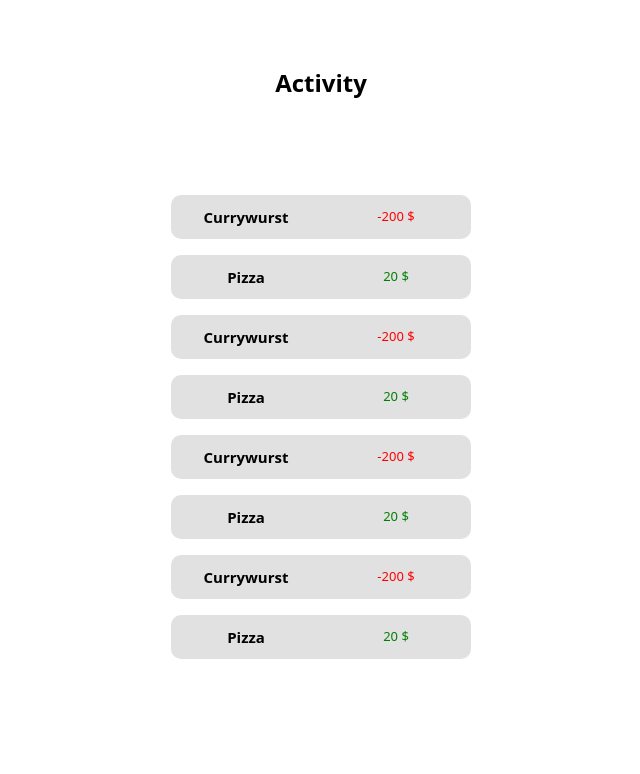
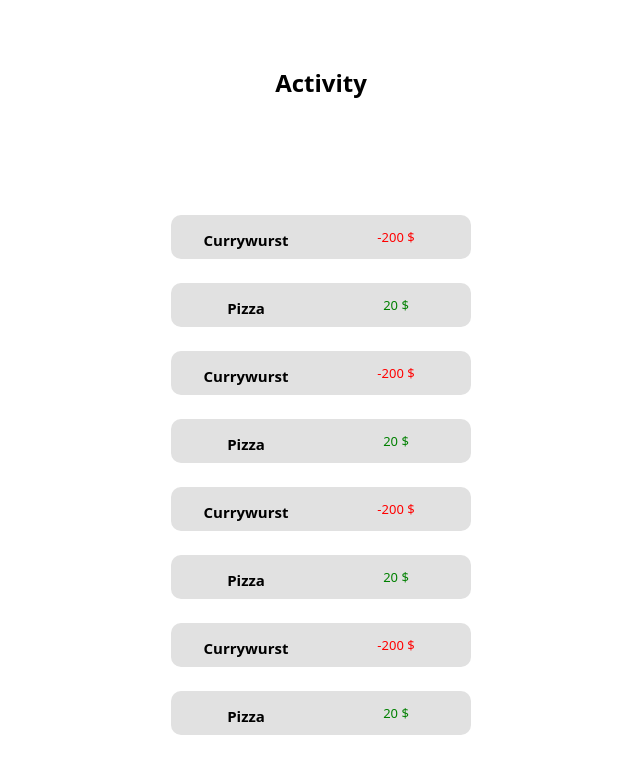
Before and after one commit to d-opri/Kroko-Capstone, a Next.js app: page / in a window 1280 px wide. Shown: the top 774 px of the page, without its empty margins (319-959 px from the left). Built offline with nearby package versions, Linux system fonts and the light colour scheme.

Commit message:
additional style changes

```diff
--- a/components/List.js
+++ b/components/List.js
@@ -27,15 +27,13 @@ const ListLayout = styled.div`
   display: flex;
   flex-direction: column;
   align-items: center;
-  gap: 16px;
-  margin: auto;
-  padding-top: 80px;
+  gap: 24px;
+  padding-top: 100px;
 `;
 
 const ListItemLayout = styled.div`
   display: flex;
   flex-direction: row;
-  align-items: center;
   width: 300px;
   height: 44px;
   background: #e1e1e1;
@@ -44,7 +42,6 @@ const ListItemLayout = styled.div`
 
 const ListTitleText = styled.h3`
   width: 100%;
-  height: 20px;
   font-size: 15px;
   text-align: center;
   color: #000000;
@@ -52,7 +49,6 @@ const ListTitleText = styled.h3`
 
 const AmountText = styled.p`
   width: 100%;
-  height: 20px;
   font-size: 13px;
   text-align: center;
 `;
--- a/pages/activity.js
+++ b/pages/activity.js
@@ -13,7 +13,6 @@ export default function Activity() {
 }
 
 const Title = styled.h1`
-  font-weight: 700;
   font-size: 24px;
   text-align: center;
   padding-top: 50px;
```
